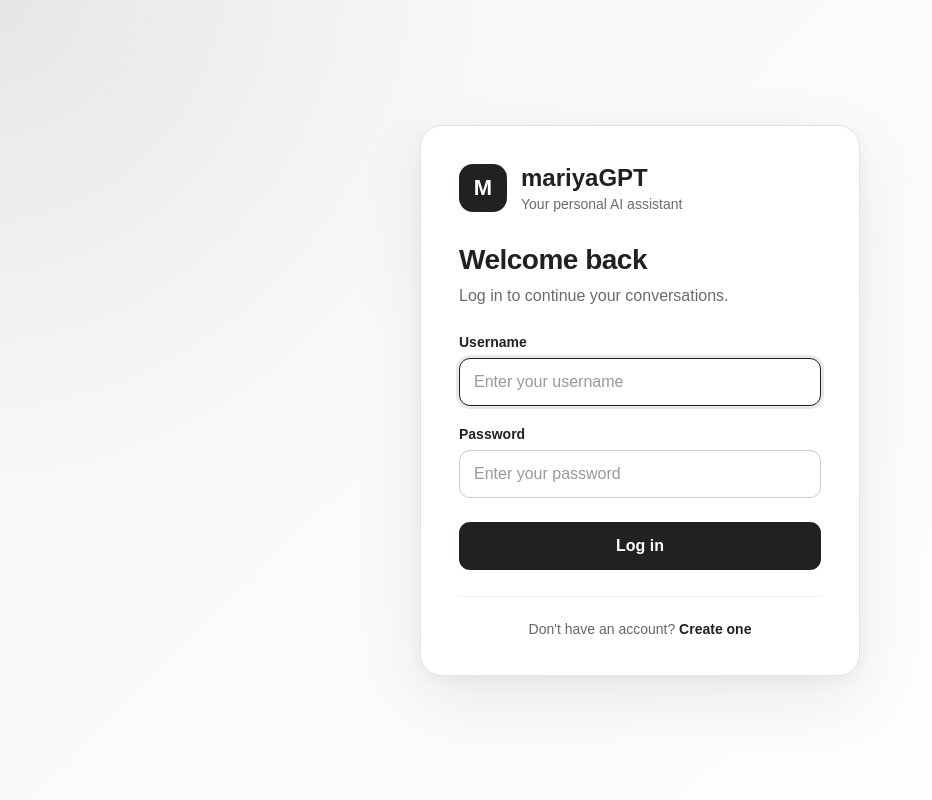
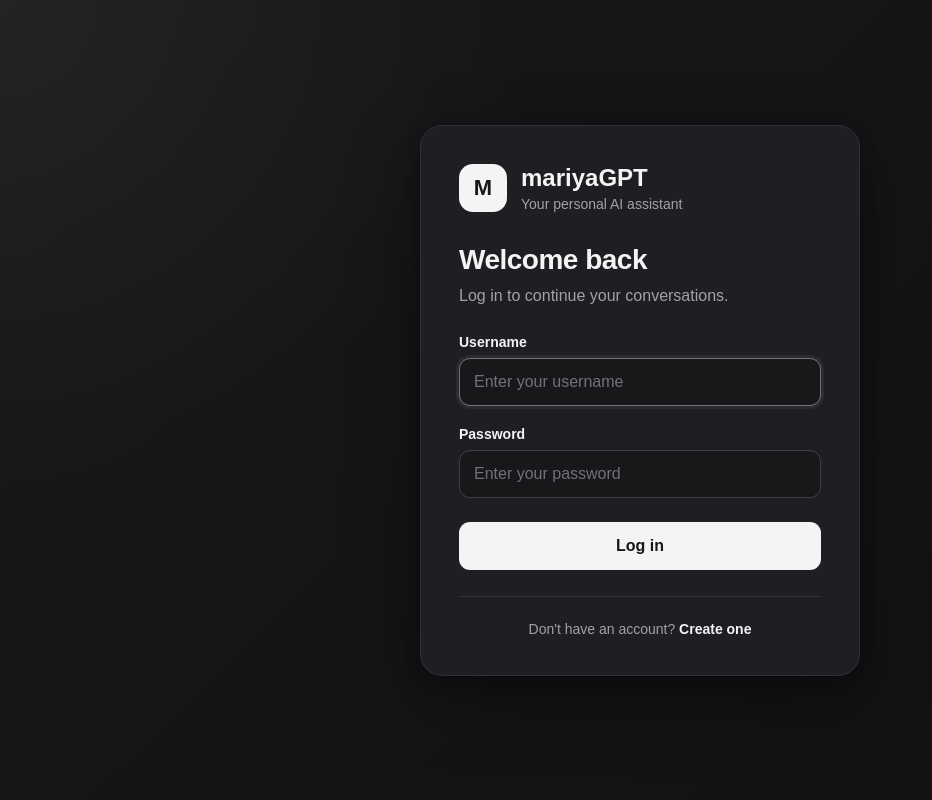
Before and after one commit to MariyaSha/MariyaGPT, a Flask app: page / in a window 1280 px wide. Shown: the whole page, without its empty margins (0-932 px from the left). Run offline with Flask 3, Linux system fonts and the light colour scheme.

Commit message:
styling update

```diff
--- a/frontend/static/styles.css
+++ b/frontend/static/styles.css
@@ -10,8 +10,8 @@ body {
 
 body {
     font-family: Arial, sans-serif;
-    background: white;
-    color: #202123;
+    background: #18181b;
+    color: #f4f4f5;
 }
 
 .chat-page {
@@ -391,13 +400,13 @@ body {
     background:
         radial-gradient(
             circle at top left,
-            rgba(32, 33, 35, 0.08),
+            rgba(255, 255, 255, 0.05),
             transparent 34%
         ),
         linear-gradient(
             135deg,
-            #f7f7f8,
-            #ffffff
+            #18181b,
+            #111114
         );
 }
 
@@ -406,14 +415,14 @@ body {
     max-width: 440px;
     padding: 38px;
 
-    border: 1px solid #e2e2e2;
+    border: 1px solid #2f2f35;
     border-radius: 22px;
 
-    background: rgba(255, 255, 255, 0.96);
+    background: rgba(32, 32, 36, 0.96);
 
     box-shadow:
-        0 24px 70px rgba(0, 0, 0, 0.08),
-        0 4px 16px rgba(0, 0, 0, 0.04);
+        0 24px 70px rgba(0, 0, 0, 0.35),
+        0 4px 16px rgba(0, 0, 0, 0.25);
 }
 
 .login-brand {
@@ -434,8 +443,8 @@ body {
 
     border-radius: 14px;
 
-    background: #202123;
-    color: white;
+    background: #f4f4f5;
+    color: #18181b;
 
     font-size: 22px;
     font-weight: bold;
@@ -448,7 +457,7 @@ body {
 
 .login-brand p {
     margin: 0;
-    color: #6b6b6b;
+    color: #a1a1aa;
     font-size: 14px;
 }
 
@@ -465,7 +474,7 @@ body {
 .login-heading p {
     margin: 0;
 
-    color: #6b6b6b;
+    color: #a1a1aa;
 
     line-height: 1.5;
 }
@@ -492,11 +501,11 @@ body {
     height: 48px;
     padding: 0 14px;
 
-    border: 1px solid #cccccc;
+    border: 1px solid #3f3f46;
     border-radius: 11px;
 
-    background: white;
-    color: #202123;
+    background: #18181b;
+    color: #f4f4f5;
 
     font: inherit;
 
@@ -506,15 +515,15 @@ body {
 }
 
 .login-field input::placeholder {
-    color: #999999;
+    color: #71717a;
 }
 
 .login-field input:focus {
     outline: none;
-    border-color: #202123;
+    border-color: #71717a;
 
     box-shadow:
-        0 0 0 3px rgba(32, 33, 35, 0.1);
+        0 0 0 3px rgba(255, 255, 255, 0.06);
 }
 
 .login-button {
@@ -525,8 +534,8 @@ body {
     border: none;
     border-radius: 11px;
 
-    background: #202123;
-    color: white;
+    background: #f4f4f5;
+    color: #18181b;
 
     font: inherit;
     font-weight: 600;
@@ -558,15 +567,15 @@ body {
     margin: 26px 0 0;
     padding-top: 24px;
 
-    border-top: 1px solid #eeeeee;
+    border-top: 1px solid #2f2f35;
 
-    color: #666666;
+    color: #a1a1aa;
     text-align: center;
     font-size: 14px;
 }
 
 .login-switch a {
-    color: #202123;
+    color: #f4f4f5;
     font-weight: 600;
     text-decoration: none;
 }
```
Also changed, not shown: other parts of frontend/static/styles.css (+50 -38 lines).
